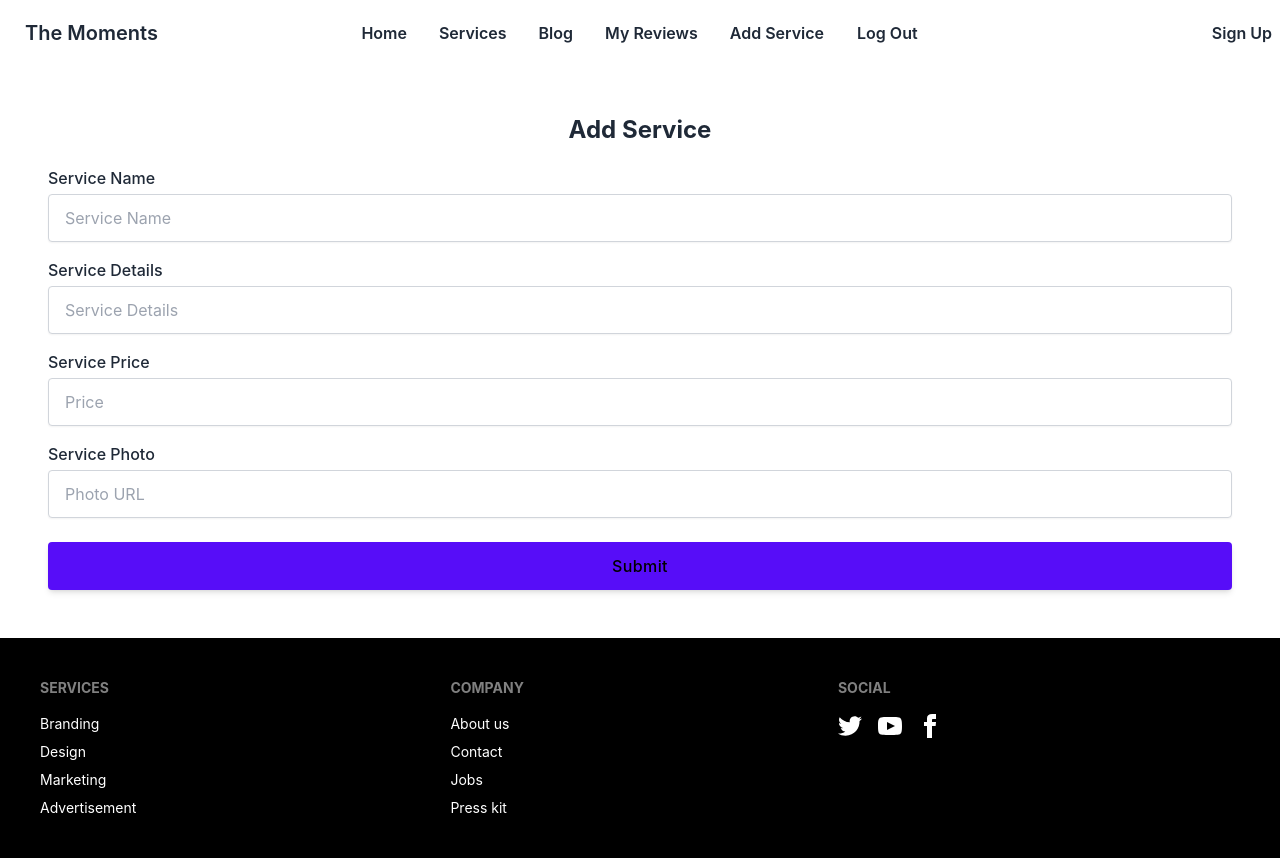
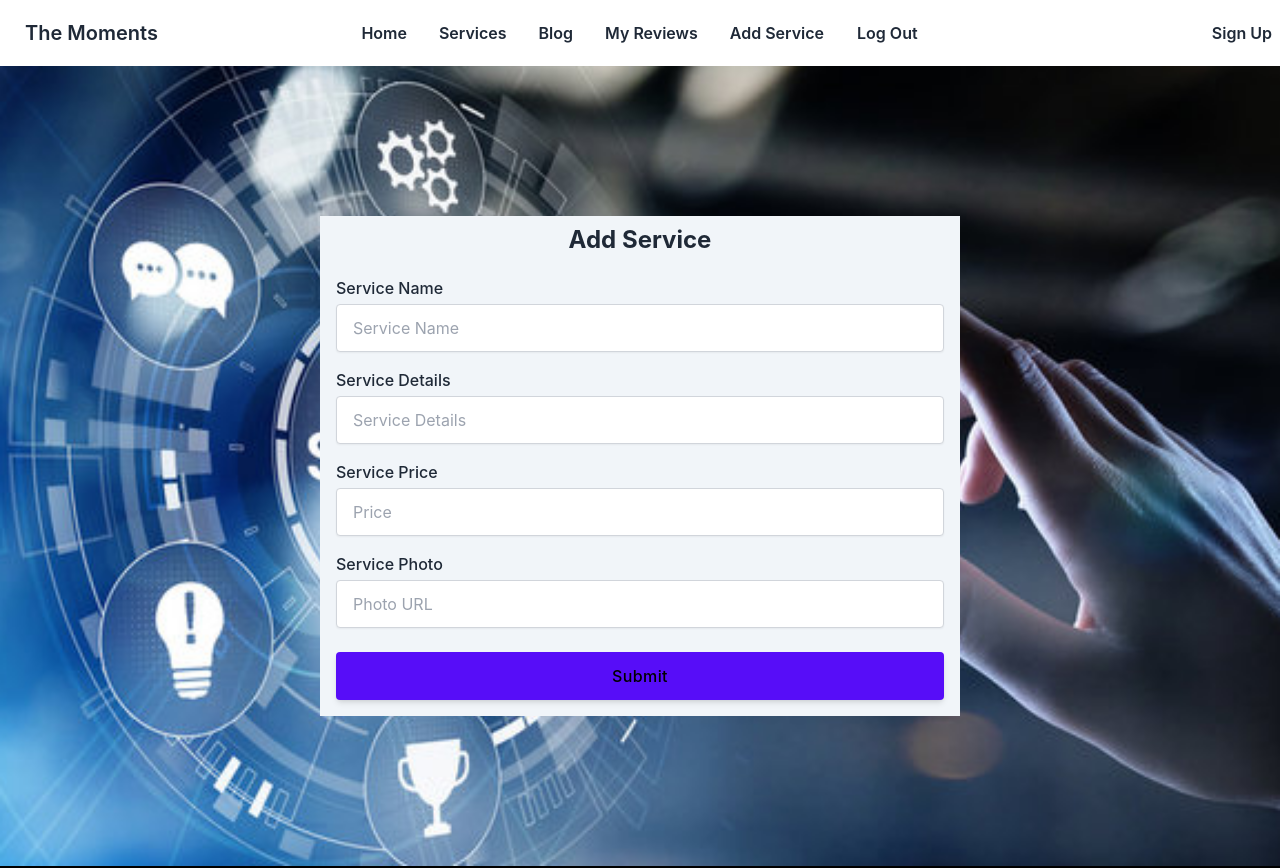
Before and after one commit to ShapnaAkter06/The-Moment-Client, a React (Create React App) app: page /addService in a window 1280 px wide. Shown: the top 868 px of the page. Built offline with nearby package versions, Linux system fonts and the light colour scheme; no server answers; sample sign-in values are in the browser's storage.

Commit message:
added bg

```diff
--- a/src/Components/AddService/AddService.js
+++ b/src/Components/AddService/AddService.js
@@ -2,6 +2,7 @@ import React, { useContext } from 'react';
 import toast from 'react-hot-toast';
 import { AuthContext } from '../../Contexts/AuthProvider/AuthProvider';
 import useTitle from '../../Hooks/useTitle';
+import service from '../../assets/service.jpg'
 
 const AddService = () => {
     useTitle('Add Service');
@@ -36,10 +37,13 @@ const AddService = () => {
 
     };
     return (
-        <div className='m-12'>
+        <div className='lg:h-screen bg-center bg-no-repeat bg-cover flex items-center justify-center' style={{
+            backgroundImage: `url(${service})`
+        }}>
+            <div className='bg-slate-100 w-2/4 mx-auto px-4 my-4'>
                 <form onSubmit={handleServiceSubmit}>
                     <div className="mb-1 sm:mb-2">
-                    <h2 className='mb-5 text-center text-2xl font-bold'>Add Service</h2>
+                        <h2 className='mb-5 text-center text-2xl font-bold pt-2'>Add Service</h2>
                         <label
                             htmlFor="ServiceName"
                             className="inline-block mb-1 font-medium"
@@ -113,6 +117,7 @@ const AddService = () => {
                     </div>
                 </form>
             </div>
+        </div>
     );
 };
 
```
Also changed, not shown: src/assets/service.jpg (added). Lines whose indentation alone changed are shown as unchanged.
